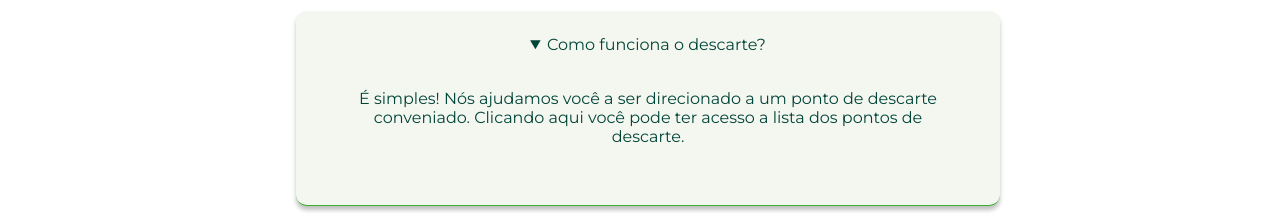
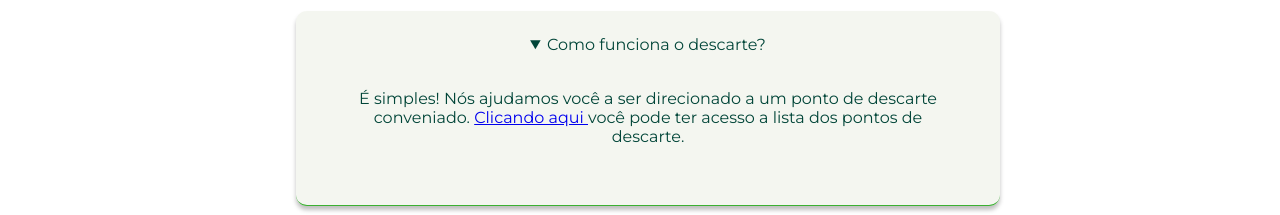
Before and after one commit to dEgito/EcoRevive, a React (Create React App) app in the folder eco-revive/: page /duvidas in a window 1280 px wide. Both pictures are taken after a click on the heading "Como funciona o descarte?". Shown: the part 251-466 px from the top of the page. Built offline with nearby package versions, Linux system fonts and the light colour scheme.

Commit message:
feat/ tela "faqs" finalizada

```diff
--- a/eco-revive/src/pages/faqs/faqs.js
+++ b/eco-revive/src/pages/faqs/faqs.js
@@ -17,7 +17,7 @@ function Faqs() {
            <summary>Como funciona o descarte?</summary>
             <p>
               É simples! Nós ajudamos você a ser direcionado a um ponto de
-              descarte conveniado. Clicando aqui você pode ter acesso a lista
+              descarte conveniado. <a href="http://localhost:3000/locais" >Clicando aqui </a> você pode ter acesso a lista
               dos pontos de descarte.
             </p>
           </details>
@@ -28,7 +28,7 @@ function Faqs() {
             <summary>Como posso descartar meu eletrônico?</summary>
             <p>
               Faça seu cadastro - entre na sua conta - selecione a opção
-              "agendar meu descarte" - selecione o local desejado para o
+              <a href="http://localhost:3000/locais" >"agendar meu descarte"</a> - selecione o local desejado para o
               descarte - agende o dia e o horário - e na data marcada, se
               direcione até o ponto de coleta.
             </p>
```
